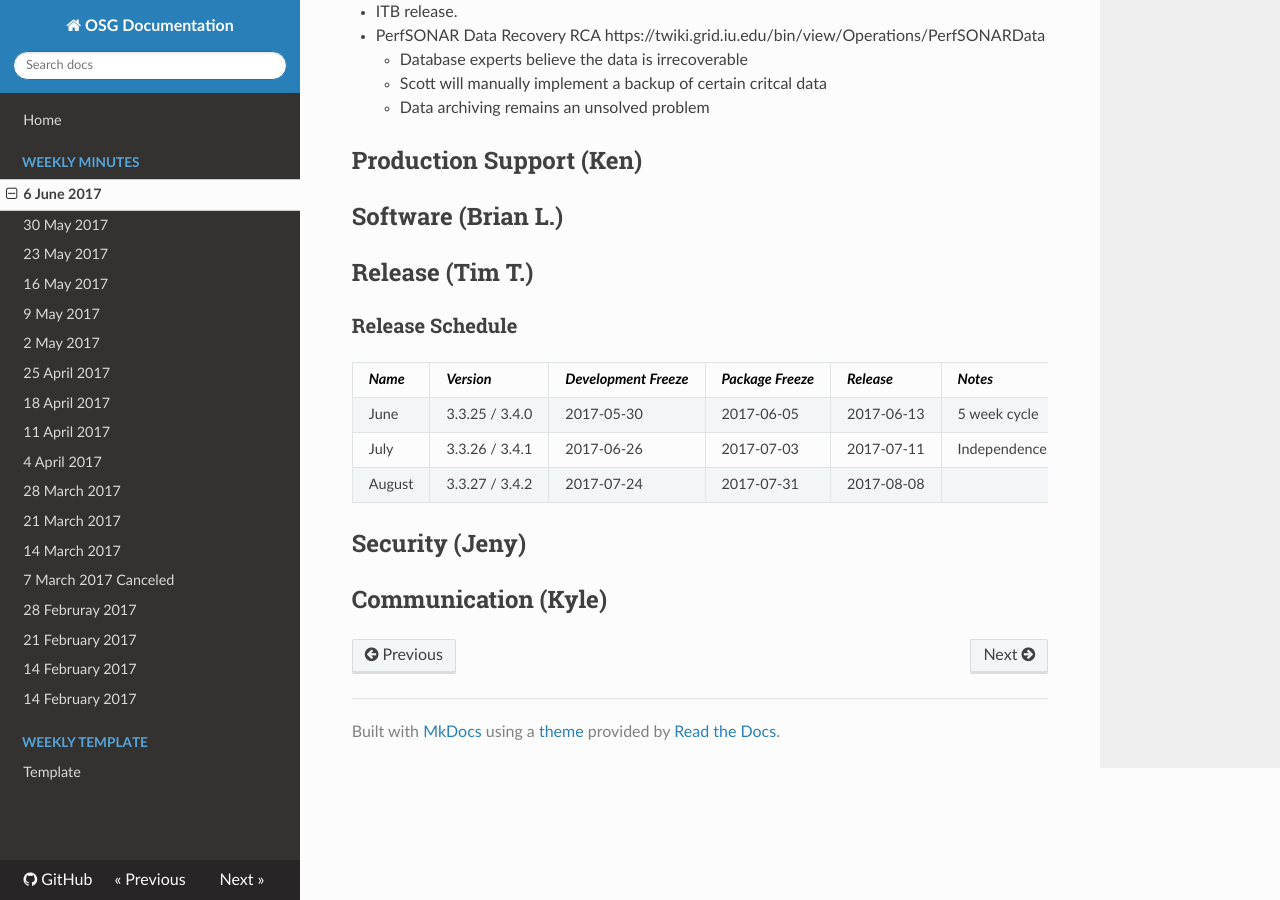
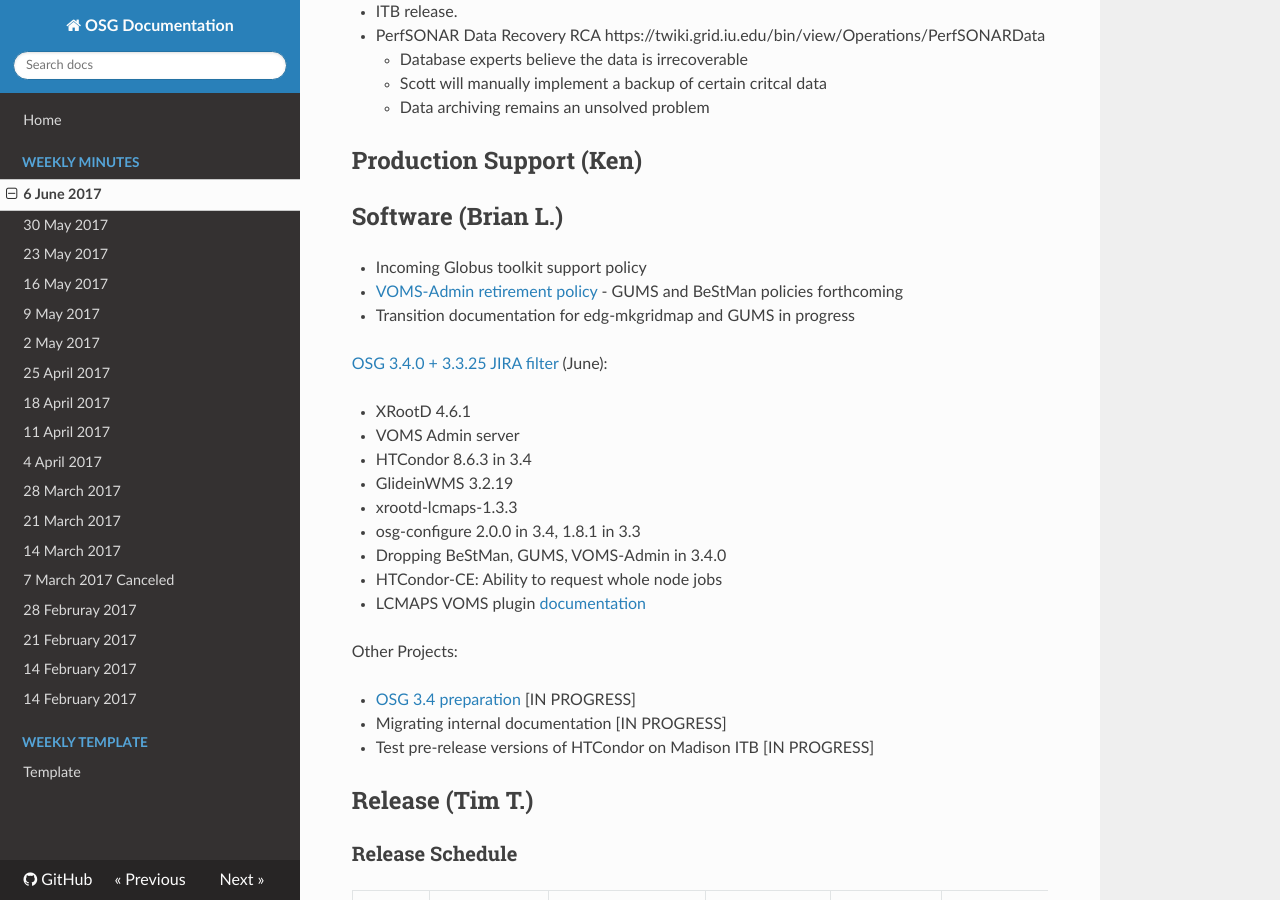
Before and after one commit to zsshah/production, an MkDocs documentation site: the page built from docs/WeeklyMinutes/06June2017.md, in a window 1280 px wide and 900 px high, scrolled down 1463 px. Built offline with MkDocs 1.6.1, drawn with Linux system fonts in a browser that asks for light colours; nearby versions of some CDN libraries; old or Windows-style settings are respelled for this version of MkDocs; grey boxes are pictures that could not be loaded.

Commit message:
Software update

```diff
--- a/docs/WeeklyMinutes/06June2017.md
+++ b/docs/WeeklyMinutes/06June2017.md
@@ -40,6 +40,28 @@
 
 ## Software (Brian L.)
 
+-   Incoming Globus toolkit support policy
+-   [VOMS-Admin retirement policy](https://opensciencegrid.github.io/technology/policy/voms-admin-retire/) - GUMS and BeStMan policies forthcoming
+-   Transition documentation for edg-mkgridmap and GUMS in progress
+
+[OSG 3.4.0 + 3.3.25 JIRA filter](https://jira.opensciencegrid.org/issues/?filter=15254) (June):
+
+-   XRootD 4.6.1
+-   VOMS Admin server
+-   HTCondor 8.6.3 in 3.4
+-   GlideinWMS 3.2.19
+-   xrootd-lcmaps-1.3.3
+-   osg-configure 2.0.0 in 3.4, 1.8.1 in 3.3
+-   Dropping BeStMan, GUMS, VOMS-Admin in 3.4.0
+-   HTCondor-CE: Ability to request whole node jobs
+-   LCMAPS VOMS plugin [documentation](https://twiki.opensciencegrid.org/bin/view/Documentation/Release3/InstallLcmapsVoms)
+
+Other Projects:
+
+-   [OSG 3.4 preparation](https://jira.opensciencegrid.org/browse/SOFTWARE-2329) [IN PROGRESS]
+-   Migrating internal documentation [IN PROGRESS]
+-   Test pre-release versions of HTCondor on Madison ITB [IN PROGRESS]
+
 ## Release (Tim T.)
 ### Release Schedule
 | *Name* | *Version* | *Development Freeze* | *Package Freeze* | *Release* | *Notes* |
```
